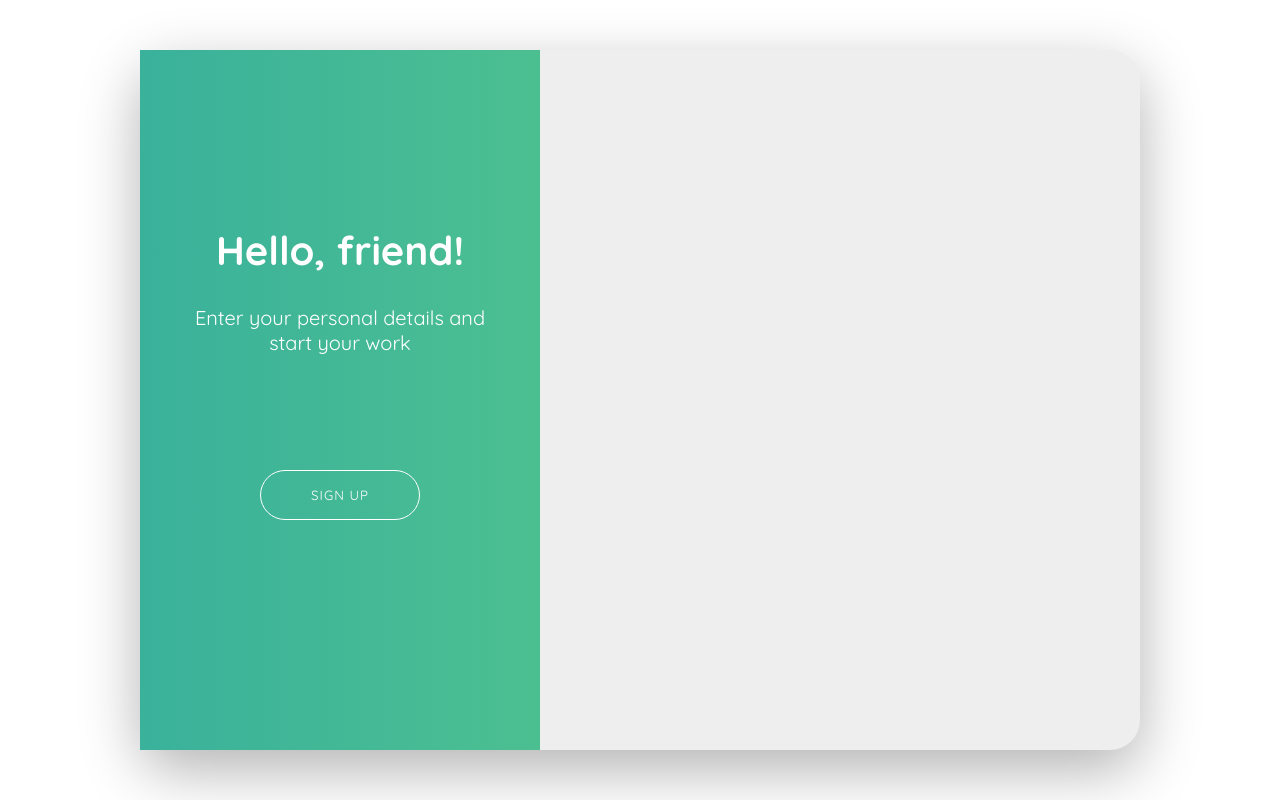
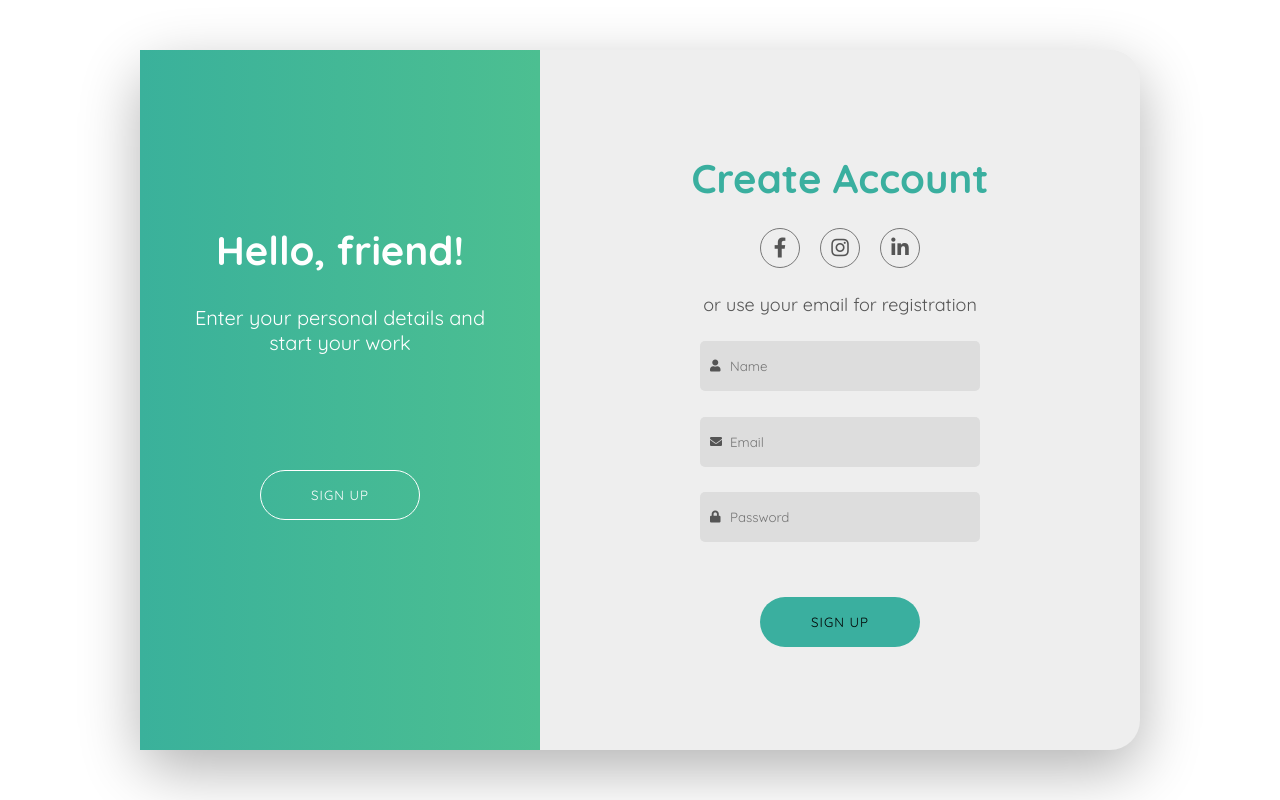
Before and after one commit to dianakzkv/SignUpForm, a plain HTML site: page index.html in a window 1280 px wide. Drawn offline with Linux system fonts and the light colour scheme.

Commit message:
add style for signup-form

```diff
--- a/style.css
+++ b/style.css
@@ -72,3 +72,79 @@ html {
 	color: #fff;
 	cursor: pointer;
 }
+
+.signup-form {
+	width: 60rem;
+	height: 100%;
+	position: absolute;
+	top: 0;
+	left: 40rem;
+	display: flex;
+	flex-direction: column;
+	justify-content: space-around;
+	align-items: center;
+	padding: 10rem 0;
+	gap: 2rem;
+}
+
+.signup-form h1 {
+	font-size: 4rem;
+	color: #3aaf9f;
+}
+
+.social-media {
+	display: flex;
+	gap: 2rem;
+}
+
+.social-media i {
+	width: 4rem;
+	height: 4rem;
+	border: 0.1rem solid #777;
+	border-radius: 50%;
+	display: flex;
+	justify-content: center;
+	align-items: center;
+	font-size: 2rem;
+	color: #555;
+}
+
+.signup-form p {
+	font-size: 1.8rem;
+	color: #555;
+}
+
+.input-group {
+	position: relative;
+}
+
+.input-group input {
+	width: 28rem;
+	height: 5rem;
+	padding: 1rem 1rem 1rem 3rem;
+	background-color: #ddd;
+	border: none;
+	border-radius: 0.5rem;
+}
+
+.input-group i {
+	position: absolute;
+	top: 50%;
+	left: 1rem;
+	transform: translateY(-50%);
+	font-size: 1.2rem;
+	color: #555;
+}
+
+.signup-form button {
+	width: 16rem;
+	height: 5rem;
+	background-color: #3aaf9f;
+	border: none;
+	border-radius: 3rem;
+	text-transform: uppercase;
+	letter-spacing: 0.1rem;
+	columns: #fff;
+	margin-top: 3rem;
+	cursor: pointer;
+}
```
